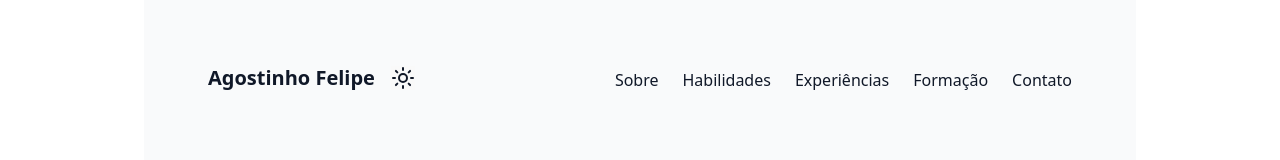
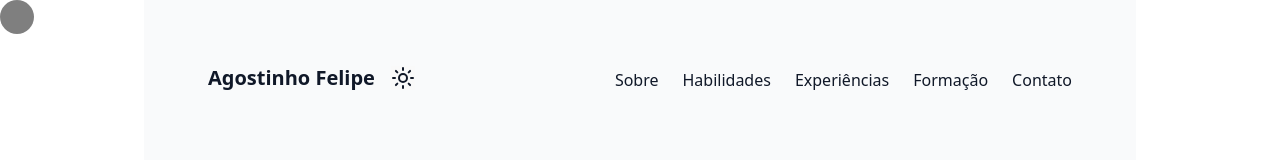
Before and after one commit to a-felipe-silva/Resume-Portfolio, a React (Vite) app: page / in a window 1280 px wide. Shown: the top 160 px of the page. Built offline with nearby package versions, Linux system fonts and the light colour scheme.

Commit message:
Fix typo

```diff
--- a/src/main.jsx
+++ b/src/main.jsx
@@ -8,7 +8,7 @@ import { isMobile } from 'react-device-detect';
 ReactDOM.createRoot(document.getElementById('root')).render(
   <React.StrictMode>
     <App />
-    {isMobile ? (
+    {!isMobile ? (
       <CustomCursor />
     ) : null}
   </React.StrictMode>
```
